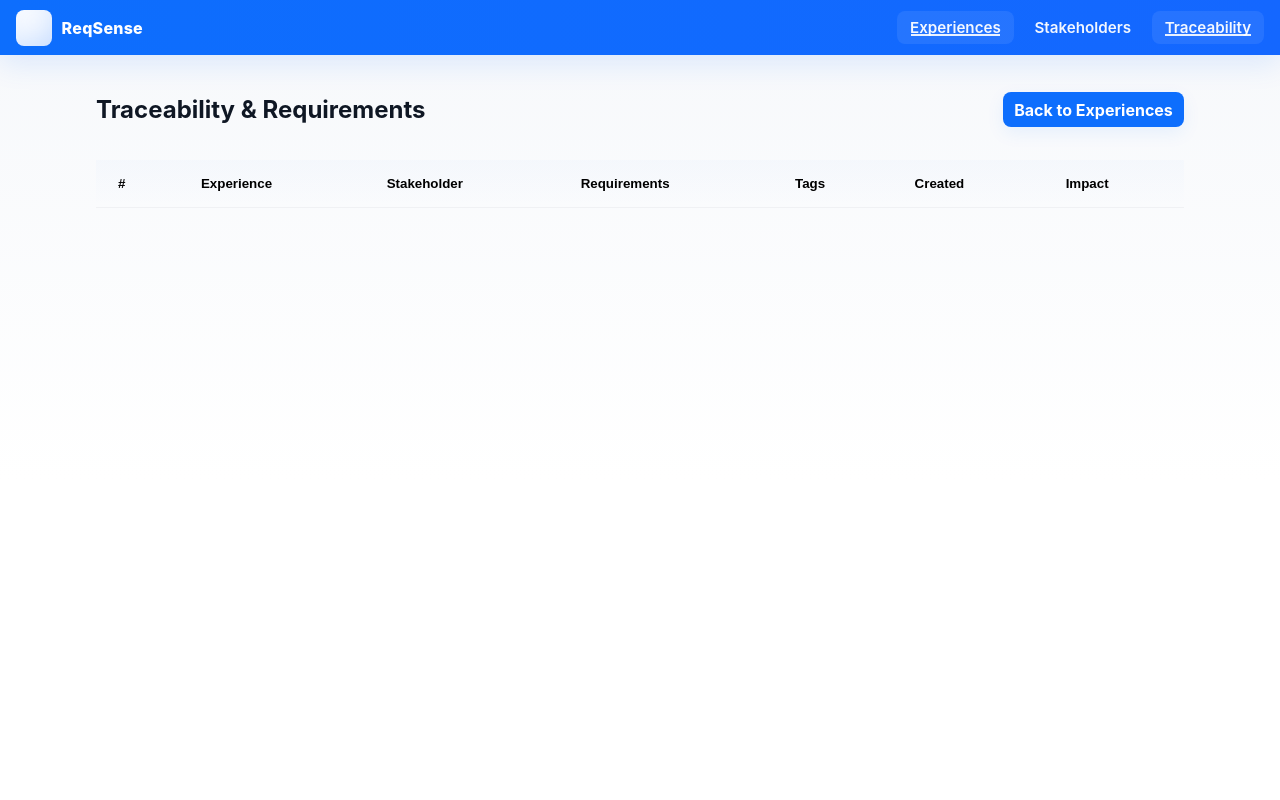
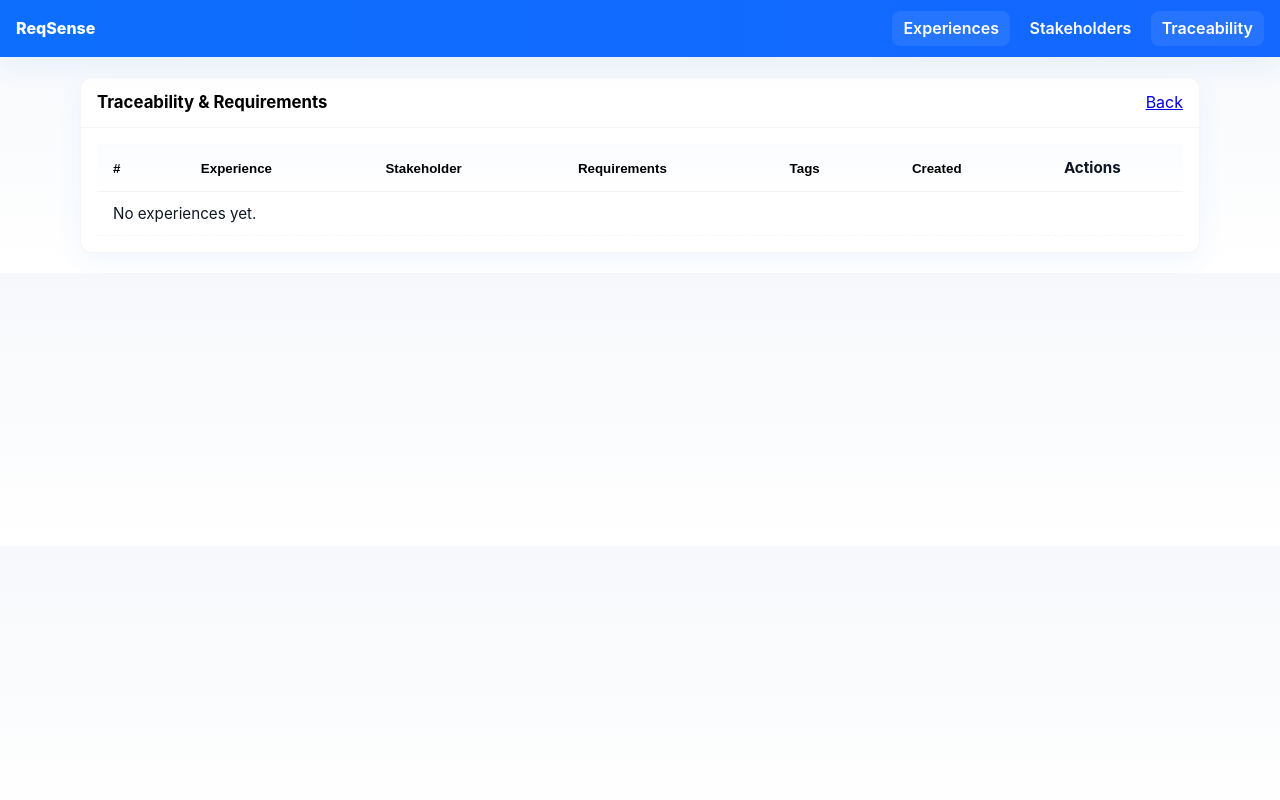
Before and after one commit to mrkakiay/ReqSense, a Flask app: page /experiences/traceability in a window 1280 px wide. Run offline with Flask 3, Linux system fonts and the light colour scheme; lists and menus that the app fills with data are empty.

Commit message:
styling improved

```diff
--- a/src/templates/base.html
+++ b/src/templates/base.html
@@ -4,162 +4,49 @@
   <meta charset="utf-8">
   <meta name="viewport" content="width=device-width,initial-scale=1">
   <title>{% block title %}ReqSense{% endblock %}</title>
+
+  <!-- Shared visual styles for cards/tables/buttons -->
   <style>
-    /* Enhanced global UI + navbar */
-    :root{
-      --accent:#0d6efd;
-      --muted:#6c757d;
-      --card-bg:#ffffff;
-      --surface:#f8fafc;
-      --glass: rgba(255,255,255,0.06);
-      --shadow: 0 6px 18px rgba(13,110,253,0.08);
-      --radius:12px;
-      --badge-bg:#eef2ff;
-    }
-    html,body{height:100%}
-    body{
-      font-family: Inter, system-ui, -apple-system, "Segoe UI", Roboto, "Helvetica Neue", Arial;
-      margin:0;
-      background: linear-gradient(180deg,#f6f8fb 0%, #ffffff 60%);
-      color:#0f1724;
-      -webkit-font-smoothing:antialiased;
-      -moz-osx-font-smoothing:grayscale;
-    }
+    :root{--accent:#0d6efd;--muted:#6c757d;--card:#fff;--radius:12px}
+    body{font-family:Inter,system-ui,Segoe UI,Roboto,Arial;margin:0;background:linear-gradient(#f6f8fb,#fff)}
+    .topnav{display:flex;justify-content:space-between;align-items:center;padding:.7rem 1rem;background:linear-gradient(90deg,var(--accent),#1467ff);color:#fff;box-shadow:0 8px 30px rgba(13,110,253,.08);position:sticky;top:0;z-index:40}
+    .brand{font-weight:800}
+    .nav-links{display:flex;gap:.5rem}
+    .nav-links a{color:#fff;text-decoration:none;padding:.45rem .7rem;border-radius:8px;font-weight:600}
+    .nav-links a.active{background:rgba(255,255,255,.08)}
 
-    .topnav{
-      display:flex;
-      align-items:center;
-      justify-content:space-between;
-      padding:0.6rem 1rem;
-      background: linear-gradient(90deg,var(--accent), #1467ff);
-      color:#fff;
-      box-shadow: 0 8px 30px rgba(13,110,253,0.12);
-      position:sticky;
-      top:0;
-      z-index:40;
-      backdrop-filter: blur(6px);
-    }
-    .brand{
-      font-weight:800;
-      letter-spacing:0.25px;
-      display:flex;
-      gap:.6rem;
-      align-items:center;
-    }
-    .brand::before{
-      content:"";
-      width:36px;height:36px;border-radius:8px;
-      background:linear-gradient(135deg,#fff,rgba(255,255,255,0.85));
-      box-shadow: inset 0 -6px 18px rgba(13,110,253,0.06);
-    }
+    .container{max-width:1120px;margin:1.25rem auto;padding:0 1rem}
+    .table-card{background:var(--card);border-radius:var(--radius);box-shadow:0 8px 26px rgba(13,110,253,.06);overflow:hidden;margin-bottom:1.25rem;border:1px solid rgba(15,23,36,0.04)}
+    .table-header{display:flex;justify-content:space-between;align-items:center;padding:.9rem 1rem;border-bottom:1px solid rgba(15,23,36,0.04)}
+    .table-header h2{margin:0;font-size:1.05rem}
 
-    .nav-links{display:flex;gap:0.5rem;align-items:center}
-    .nav-links a{
-      color:rgba(255,255,255,0.95);
-      text-decoration:none;
-      padding:0.42rem 0.8rem;
-      border-radius:8px;
-      position:relative;
-      transition:transform .15s ease, background .12s ease;
-      font-weight:600;
-      font-size:.95rem;
-    }
-    .nav-links a:hover{transform:translateY(-3px)}
-    .nav-links a.active{background: rgba(255,255,255,0.08)}
-    .nav-links a::after{content:"";position:absolute;left:12%;right:12%;bottom:8px;height:2px;background:rgba(255,255,255,0.9);transform:scaleX(0);transform-origin:left center;transition:transform .18s}
-    .nav-links a:hover::after,.nav-links a.active::after{transform:scaleX(1)}
+    /* unified table style */
+    table.sortable-table{width:100%;border-collapse:collapse;font-size:.95rem;color:#0f1724}
+    table.sortable-table thead th{padding:.9rem 1rem;text-align:left;font-weight:700;background:linear-gradient(180deg,rgba(13,110,253,0.02),transparent);border-bottom:1px solid rgba(15,23,36,0.04)}
+    table.sortable-table tbody td{padding:.75rem 1rem;border-bottom:1px dashed rgba(15,23,36,0.03);vertical-align:middle}
+    table.sortable-table tbody tr:hover td{background:linear-gradient(90deg,rgba(13,110,253,0.02),transparent)}
+    .badge{display:inline-block;padding:.22rem .5rem;border-radius:999px;background:#eef2ff;color:#0b254a;font-weight:600;margin-right:.35rem}
 
-    /* container */
-    .container{max-width:1120px;margin:1.25rem auto;padding:0 1rem}
+    /* header sort button */
+    .sort-btn{background:none;border:0;cursor:pointer;font-weight:700;padding:0;display:inline-flex;align-items:center;gap:.35rem}
+    .sort-indicator{display:inline-block;width:.8rem}
+    .sort-indicator.asc::after{content:"▲";color:var(--accent);font-size:.7rem}
+    .sort-indicator.desc::after{content:"▼";color:var(--accent);font-size:.7rem}
+    thead th.sortable{cursor:pointer;user-select:none}
+    thead th.sortable:focus{outline:3px solid rgba(13,110,253,.12);border-radius:6px}
 
-    /* Card-like table wrapper */
-    .table-card{
-      background:var(--card-bg);
-      border-radius:var(--radius);
-      box-shadow:var(--shadow);
-      overflow:hidden;
-      margin-bottom:1.25rem;
-      border: 1px solid rgba(15,23,36,0.04);
-    }
-    .table-header{
-      display:flex;
-      justify-content:space-between;
-      align-items:center;
-      padding:0.9rem 1rem;
-      border-bottom:1px solid rgba(15,23,36,0.04);
-      background:linear-gradient(180deg, rgba(13,110,253,0.02), transparent);
-    }
-    .table-header h2{margin:0;font-size:1.05rem;letter-spacing:0.2px}
+    /* row action menu */
+    .row-actions{display:flex;gap:.5rem;align-items:center}
+    .action-btn{background:transparent;border:0;color:var(--accent);cursor:pointer;font-weight:700;padding:.25rem .45rem;border-radius:8px}
+    .context-menu{position:absolute;background:#fff;border:1px solid rgba(15,23,36,0.06);box-shadow:0 10px 30px rgba(2,6,23,0.08);border-radius:8px;z-index:60;padding:.35rem;display:none;min-width:160px}
+    .context-menu a{display:block;padding:.45rem .6rem;color:#0b1220;text-decoration:none}
+    .context-menu a:hover{background:#f6f8fb}
 
-    /* Table visual style */
-    table.table{
-      width:100%;
-      border-collapse:collapse;
-      font-size:0.95rem;
-      color: #0f1724;
-    }
-    table.table thead th{
-      text-align:left;
-      padding:0.9rem 1rem;
-      font-weight:700;
-      font-size:.92rem;
-      background:linear-gradient(180deg,rgba(13,110,253,0.02),transparent);
-      color: #0b1220;
-      border-bottom:1px solid rgba(15,23,36,0.04);
-      position:relative;
-    }
-    table.table tbody td{
-      padding:0.75rem 1rem;
-      vertical-align:middle;
-      border-bottom:1px dashed rgba(15,23,36,0.03);
-    }
-    table.table tbody tr:hover td{
-      background: linear-gradient(90deg, rgba(13,110,253,0.02), transparent);
-      transform: translateZ(0);
-    }
-    table.table tbody tr:nth-child(even) td{
-      background: linear-gradient(180deg, rgba(250,250,252,1), rgba(255,255,255,0));
-    }
-
-    /* badges and buttons */
-    .badge{
-      display:inline-block;
-      padding:.22rem .5rem;
-      border-radius:999px;
-      background:var(--badge-bg);
-      color:#0b254a;
-      font-weight:600;
-      font-size:.78rem;
-      margin-right:.35rem;
-      transition:transform .12s, box-shadow .12s;
-    }
-    .badge:hover{transform:translateY(-2px); box-shadow:0 6px 16px rgba(13,110,253,0.06)}
-
-    .btn{
-      display:inline-block;
-      background:var(--accent);
-      color:#fff;
-      padding:.45rem .7rem;
-      border-radius:8px;
-      text-decoration:none;
-      font-weight:700;
-      box-shadow: 0 6px 18px rgba(13,110,253,0.08);
-      transition:transform .12s ease, box-shadow .12s ease, opacity .12s;
-      border:none;
-    }
-    .btn:hover{transform:translateY(-3px); opacity:.98}
-
-    /* subtle small helpers */
-    .muted{color:var(--muted);font-size:.92rem}
-    .small{font-size:.86rem;color:var(--muted)}
-    .text-truncate{white-space:nowrap;overflow:hidden;text-overflow:ellipsis;max-width:480px;display:block}
-
-    /* responsive adjustments */
     @media (max-width:900px){
-      table.table thead th:nth-child(4), table.table td:nth-child(4){display:none}
-      .table-header{flex-direction:column;gap:.6rem;align-items:flex-start}
+      table.sortable-table thead th:nth-child(4),table.sortable-table td:nth-child(4){display:none}
     }
   </style>
+
   {% block head %}{% endblock %}
 </head>
 <body>
@@ -184,9 +71,85 @@
         </div>
       {% endif %}
     {% endwith %}
-
     {% block content %}{% endblock %}
   </main>
+
+  <!-- include shared sorter and context menu JS (external or inline fallback) -->
+  <script src="{{ url_for('static', filename='js/table-sorter.js') }}" defer></script>
+  <script>
+  // inline fallback if static file not present
+  (function(){
+    if(window.TableSorterLoaded) return;
+    window.TableSorterLoaded = true;
+
+    function normalizeCell(cell){
+      if(!cell) return '';
+      if(cell.dataset && cell.dataset.sort) return cell.dataset.sort;
+      const badges = cell.querySelectorAll && cell.querySelectorAll('.badge');
+      if(badges && badges.length) return Array.from(badges).map(b=>b.textContent.trim()).join(', ');
+      const strong = cell.querySelector && cell.querySelector('strong');
+      if(strong) return strong.textContent.trim() + ' ' + cell.textContent.replace(strong.textContent,'').trim();
+      return cell.textContent.trim();
+    }
+
+    function attachToTables(){
+      document.querySelectorAll('table.sortable-table').forEach(table=>{
+        const tbody = table.tBodies[0];
+        if(!tbody) return;
+        table.querySelectorAll('.sort-btn').forEach(btn=>{
+          const col = parseInt(btn.dataset.col,10);
+          const type = btn.dataset.type || 'text';
+          btn.addEventListener('click', (ev)=>{
+            ev.stopPropagation();
+            const current = table.dataset.sortCol === String(col) ? table.dataset.sortDir : null;
+            const asc = current !== 'asc';
+            // sort
+            const rows = Array.from(tbody.rows);
+            rows.sort((a,b)=>{
+              let A = normalizeCell(a.cells[col]), B = normalizeCell(b.cells[col]);
+              if(type==='num'){A = parseFloat(A)||0; B = parseFloat(B)||0; return asc?A-B:B-A}
+              if(type==='date'){A = Date.parse(A)||Date.parse(a.cells[col].dataset.sort||'')||0; B = Date.parse(B)||Date.parse(b.cells[col].dataset.sort||'')||0; return asc?A-B:B-A}
+              A=(A||'').toLowerCase(); B=(B||'').toLowerCase();
+              if(A<B) return asc?-1:1; if(A>B) return asc?1:-1; return 0;
+            });
+            rows.forEach(r=>tbody.appendChild(r));
+            table.dataset.sortCol = String(col); table.dataset.sortDir = asc ? 'asc' : 'desc';
+            // update visuals
+            table.querySelectorAll('.sort-indicator').forEach(ind=>ind.classList.remove('asc','desc'));
+            const ind = btn.querySelector('.sort-indicator'); if(ind) ind.classList.add(asc ? 'asc' : 'desc');
+            // set aria-sort on th
+            table.querySelectorAll('thead th').forEach(th => th.removeAttribute('aria-sort'));
+            const th = btn.closest('th'); if(th) th.setAttribute('aria-sort', asc ? 'ascending' : 'descending');
+          });
+
+          // make whole th clickable and keyboard-accessible
+          const th = btn.closest('th');
+          if(th){ th.classList.add('sortable'); th.tabIndex = 0;
+            th.addEventListener('click', (ev) => { if(!ev.target.closest('button')) btn.click(); });
+            th.addEventListener('keydown', (ev) => { if(ev.key==='Enter' || ev.key===' ') { ev.preventDefault(); btn.click(); }});
+          }
+        });
+
+        // attach simple context menu toggles for row actions
+        table.querySelectorAll('button.row-action-toggle').forEach(toggle=>{
+          toggle.addEventListener('click', (ev)=>{
+            ev.stopPropagation();
+            // close others
+            document.querySelectorAll('.context-menu').forEach(m=>m.style.display='none');
+            const menu = toggle.parentElement.querySelector('.context-menu');
+            if(menu){ menu.style.display = menu.style.display === 'block' ? 'none' : 'block'; const rect = toggle.getBoundingClientRect(); menu.style.left = (rect.right - 160) + 'px'; menu.style.top = (rect.bottom + 6) + 'px'; }
+          });
+        });
+
+        // global click hides context menus
+        document.addEventListener('click', ()=>document.querySelectorAll('.context-menu').forEach(m=>m.style.display='none'));
+      });
+    }
+
+    // attach once DOM ready
+    if(document.readyState === 'loading'){ document.addEventListener('DOMContentLoaded', attachToTables); } else { attachToTables(); }
+  })();
+  </script>
 
   {% block scripts %}{% endblock %}
 </body>
--- a/src/templates/experiences/traceability.html
+++ b/src/templates/experiences/traceability.html
@@ -2,105 +2,54 @@
 {% block title %}Traceability & Requirements — ReqSense{% endblock %}
 
 {% block content %}
-<div class="container my-3">
-  <div style="display:flex;justify-content:space-between;align-items:center;margin-bottom:1rem">
+<div class="table-card">
+  <div class="table-header">
     <h2>Traceability & Requirements</h2>
-    <a class="btn" href="{{ url_for('experiences.overview') }}">Back to Experiences</a>
+    <div><a class="btn" href="{{ url_for('experiences.overview') }}">Back</a></div>
   </div>
 
-  <div class="table-responsive">
-    <table id="trace-table" class="table table-striped table-hover align-middle">
+  <div style="padding:1rem">
+    <table class="sortable-table">
       <thead>
         <tr>
-          <th><button class="sort-btn" data-col="0" data-type="num">#</button></th>
-          <th><button class="sort-btn" data-col="1" data-type="text">Experience</button></th>
-          <th><button class="sort-btn" data-col="2" data-type="text">Stakeholder</button></th>
-          <th><button class="sort-btn" data-col="3" data-type="text">Requirements</button></th>
-          <th><button class="sort-btn" data-col="4" data-type="text">Tags</button></th>
-          <th><button class="sort-btn" data-col="5" data-type="date">Created</button></th>
-          <th><button class="sort-btn" data-col="6" data-type="text">Impact</button></th>
+          <th><button class="sort-btn" data-col="0" data-type="num"># <span class="sort-indicator"></span></button></th>
+          <th><button class="sort-btn" data-col="1" data-type="text">Experience <span class="sort-indicator"></span></button></th>
+          <th><button class="sort-btn" data-col="2" data-type="text">Stakeholder <span class="sort-indicator"></span></button></th>
+          <th><button class="sort-btn" data-col="3" data-type="text">Requirements <span class="sort-indicator"></span></button></th>
+          <th><button class="sort-btn" data-col="4" data-type="text">Tags <span class="sort-indicator"></span></button></th>
+          <th><button class="sort-btn" data-col="5" data-type="date">Created <span class="sort-indicator"></span></button></th>
+          <th>Actions</th>
         </tr>
       </thead>
       <tbody>
-      {% for e in experiences %}
+        {% for e in experiences %}
         <tr id="exp-{{ e.id }}">
           <td>{{ e.id }}</td>
-          <td>
-            <div><strong>{{ e.experience_id or ('#' ~ e.id) }}</strong></div>
-            <div class="text-muted">{{ (e.narrative_text[:220] ~ ('...' if e.narrative_text|length > 220 else '')) }}</div>
-          </td>
-          <td>
-            {% if e.stakeholder %}
-              <div>{{ e.stakeholder.name }}</div>
-              <div class="text-muted">{{ e.stakeholder.role or '' }}</div>
-            {% else %}
-              <small class="text-muted">—</small>
-            {% endif %}
-          </td>
+          <td><strong>{{ e.experience_id or ('#' ~ e.id) }}</strong><div class="small muted text-truncate">{{ e.narrative_text[:160] }}</div></td>
+          <td>{{ e.stakeholder.name if e.stakeholder else '—' }}</td>
           <td>
             {% if e.requirements %}
-              <ul class="list-unstyled mb-0">
-                {% for r in e.requirements %}
-                  <li><strong>{{ r.requirement_id or ('R' ~ r.id) }}</strong> — <small class="text-muted">{{ r.requirement_text[:100] }}</small></li>
-                {% endfor %}
-              </ul>
-            {% else %}
-              <small class="text-muted">—</small>
-            {% endif %}
+              {% for r in e.requirements %}<div class="small">{{ r.requirement_id or ('R' ~ r.id) }} — {{ r.requirement_text[:90] }}</div>{% endfor %}
+            {% else %}<small class="muted">—</small>{% endif %}
           </td>
-          <td>
-            {% for t in (e.context_tags or []) %}<span class="badge">{{ t }}</span>{% else %}<small class="text-muted">—</small>{% endfor %}
+          <td>{% for t in (e.context_tags or []) %}<span class="badge">{{ t }}</span>{% else %}<small class="muted">—</small>{% endfor %}</td>
+          <td data-sort="{{ e.created_at.isoformat() if e.created_at }}">{{ e.created_at.strftime('%Y-%m-%d %H:%M') if e.created_at else '—' }}</td>
+          <td style="position:relative">
+            <div class="row-actions">
+              <a class="action-btn" href="{{ url_for('experiences.edit_experience', experience_id=e.id) }}">Edit</a>
+              <button class="action-btn row-action-toggle" aria-haspopup="true">•••</button>
+            </div>
+            <div class="context-menu" role="menu">
+              <a href="{{ url_for('experiences.generate_requirement', experience_id=e.id) }}">Generate requirement</a>
+              <a href="{{ url_for('experiences.traceability') }}#exp-{{ e.id }}">Show in matrix</a>
+            </div>
           </td>
-          <td data-sort="{{ e.created_at.isoformat() if e.created_at }}">{{ e.created_at.strftime('%Y-%m-%d %H:%M') if e.created_at else '—' }}</td>
-          <td>{{ e.impact_severity or '—' }}</td>
         </tr>
-      {% endfor %}
+        {% else %}
+        <tr><td colspan="7">No experiences yet.</td></tr>
+        {% endfor %}
       </tbody>
     </table>
   </div>
 </div>
-
-<style>
-.sort-btn{background:none;border:0;cursor:pointer;font-weight:600}
-.badge{background:#e9ecef;padding:.2rem .45rem;border-radius:.35rem;margin-right:.25rem}
-</style>
-
-<script>
-// same lightweight sorter: call sortTable(col,type,asc)
-(function(){
-  const table = document.getElementById('trace-table'); if(!table) return;
-  const tbody = table.tBodies[0];
-  Array.from(table.querySelectorAll('.sort-btn')).forEach(btn=>{
-    btn.addEventListener('click', () => {
-      const col = parseInt(btn.dataset.col,10);
-      const type = btn.dataset.type || 'text';
-      const asc = !(table.dataset.sortCol == col && table.dataset.sortDir == 'asc');
-      sortTable(col,type,asc);
-      table.dataset.sortCol = col; table.dataset.sortDir = asc ? 'asc' : 'desc';
-    });
-  });
-
-  window.sortTable = function(col,type,asc=true){
-    const rows = Array.from(tbody.rows);
-    const getVal = (r) => {
-      const c = r.cells[col];
-      if(!c) return '';
-      if(c.dataset.sort) return c.dataset.sort;
-      const badges = c.querySelectorAll && c.querySelectorAll('.badge');
-      if(badges && badges.length) return Array.from(badges).map(b=>b.textContent.trim()).join(', ');
-      const strong = c.querySelector && c.querySelector('strong');
-      if(strong) return strong.textContent.trim() + ' ' + c.textContent.replace(strong.textContent,'').trim();
-      return c.textContent.trim();
-    };
-    rows.sort((a,b)=>{
-      let A = getVal(a), B = getVal(b);
-      if(type==='num'){A=parseFloat(A)||0;B=parseFloat(B)||0;return asc?A-B:B-A}
-      if(type==='date'){A=Date.parse(A)||0;B=Date.parse(B)||0;return asc?A-B:B-A}
-      A=(A||'').toLowerCase();B=(B||'').toLowerCase();
-      if(A<B) return asc?-1:1; if(A>B) return asc?1:-1; return 0;
-    });
-    rows.forEach(r=>tbody.appendChild(r));
-  };
-})();
-</script>
 {% endblock %}
```
Also changed, not shown: src/static/js/table-sorter.js (added, +63 -0 lines), src/templates/experiences/overview.html (+122 -120 lines), src/templates/stakeholders/overview.html (+29 -27 lines), 2 other files.
